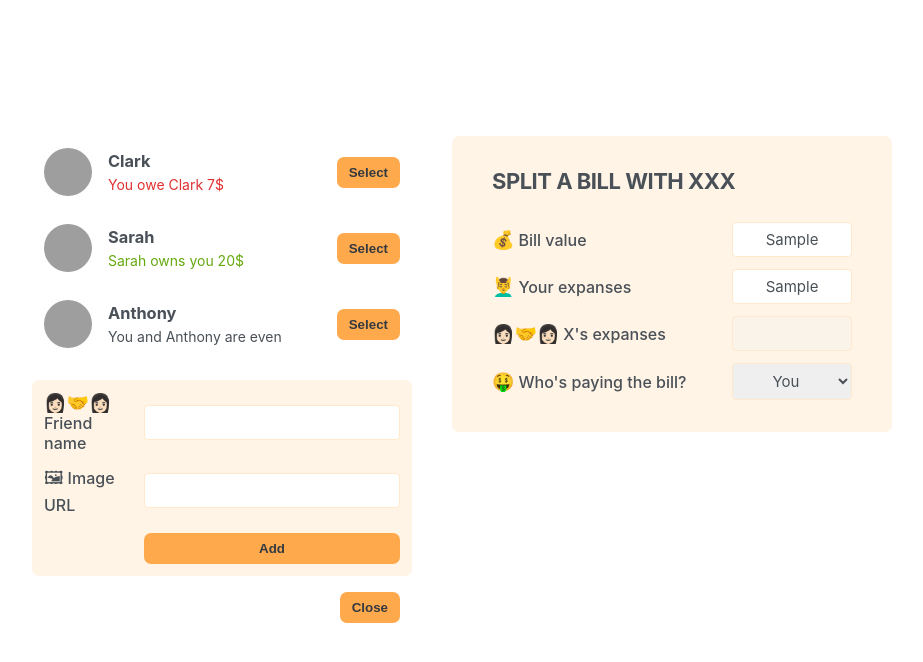
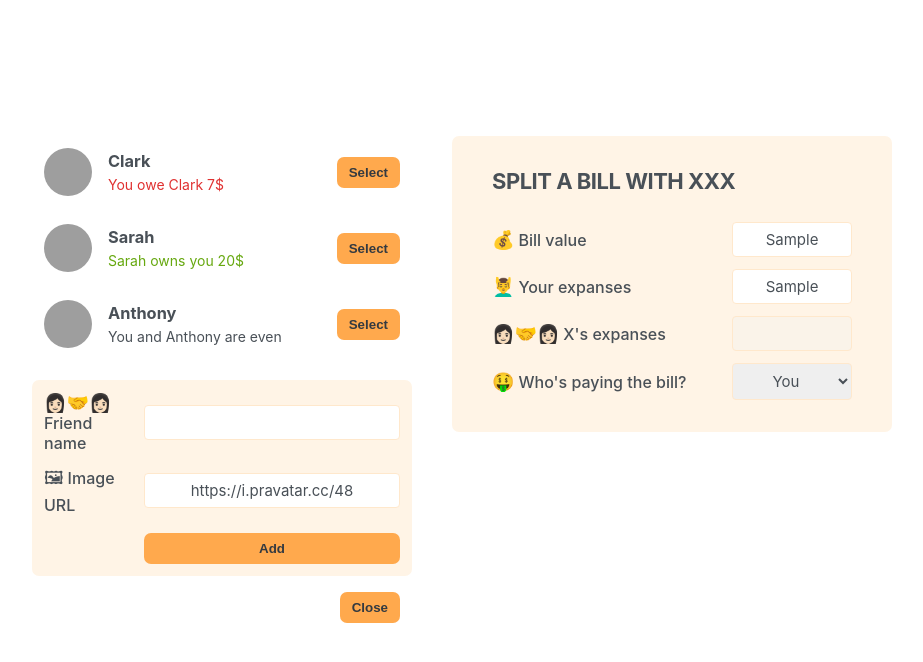
Before and after one commit to tomaszbialkowski/eat-n-split, a React (Create React App) app: page / in a window 1280 px wide. Both pictures are taken after typing "Sample", "Sample" into the empty fields and a click on the button "Add Friend". Shown: the top 662 px of the page, without its empty margins (178-1101 px from the left). Built offline with nearby package versions, Linux system fonts and the light colour scheme; grey boxes are pictures that could not be loaded.

Commit message:
adding a freind done

```diff
--- a/src/App.js
+++ b/src/App.js
@@ -31,16 +31,27 @@
 
 export default function App() {
   const [showAddFriend, setShowAddFriend] = useState(false);
+  const [friends, setFriends] = useState(initialFriends);
 
   function handleShowAddFriend() {
     setShowAddFriend((state) => !state);
   }
 
+  function handleAddFriend(friend) {
+    setFriends((friends) => [...friends, friend]);
+    setShowAddFriend(false);
+  }
+
   return (
     <div className="app">
       <div className="sidebar">
-        <FriendsList />
-        {showAddFriend && <FormAddFriend isVisible={showAddFriend} />}
+        <FriendsList friends={friends} />
+        {showAddFriend && (
+          <FormAddFriend
+            isVisible={showAddFriend}
+            onAddFriend={handleAddFriend}
+          />
+        )}
         <Button onClick={handleShowAddFriend}>
           {!showAddFriend ? "Add Friend" : "Close"}
         </Button>
@@ -50,9 +61,7 @@
   );
 }
 
-function FriendsList() {
-  const friends = initialFriends;
-
+function FriendsList({ friends }) {
   return (
     <ul>
       {friends.map((friend) => (
@@ -87,14 +96,45 @@
   );
 }
 
-function FormAddFriend() {
+function FormAddFriend({ onAddFriend }) {
+  const [name, setName] = useState("");
+  const [image, setImage] = useState("https://i.pravatar.cc/48");
+
+  function handleSubmit(e) {
+    e.preventDefault();
+
+    if (!name || !image) return;
+
+    const id = crypto.randomUUID();
+    const newFriend = {
+      id,
+      name,
+      image: `${image}?=${id}`,
+      balance: 0,
+    };
+
+    console.log(newFriend);
+    onAddFriend(newFriend);
+
+    setName("");
+    setImage("https://i.pravatar.cc/48");
+  }
+
   return (
-    <form className="form-add-friend">
+    <form className="form-add-friend" onSubmit={handleSubmit}>
       <label>👩🏻‍🤝‍👩🏻Friend name</label>
-      <input type="text" />
+      <input
+        type="text"
+        value={name}
+        onChange={(e) => setName(e.target.value)}
+      />
 
       <label>🖼Image URL</label>
-      <input type="text" />
+      <input
+        type="text"
+        value={image}
+        onChange={(e) => setImage(e.target.value)}
+      />
 
       <Button>Add</Button>
     </form>
```
